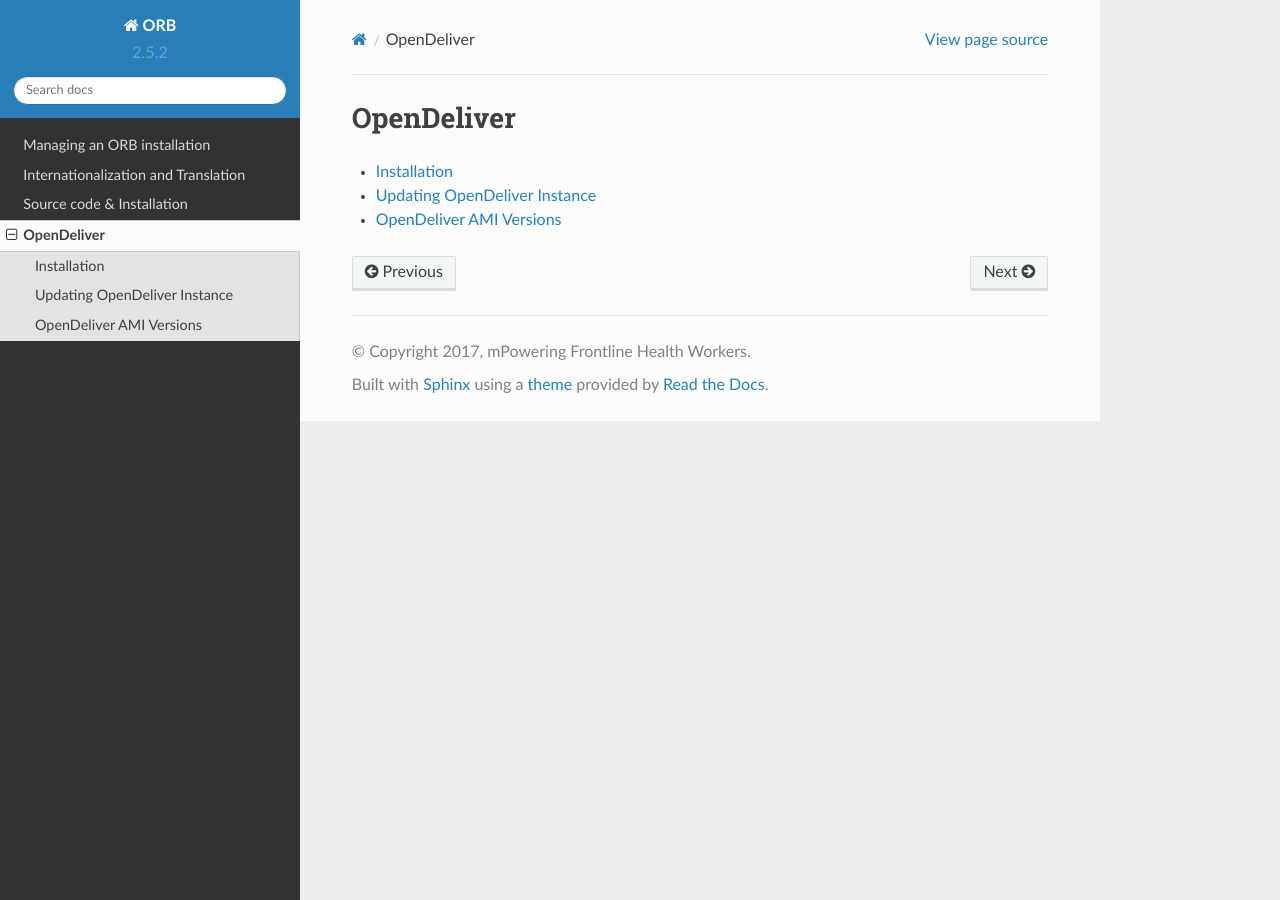
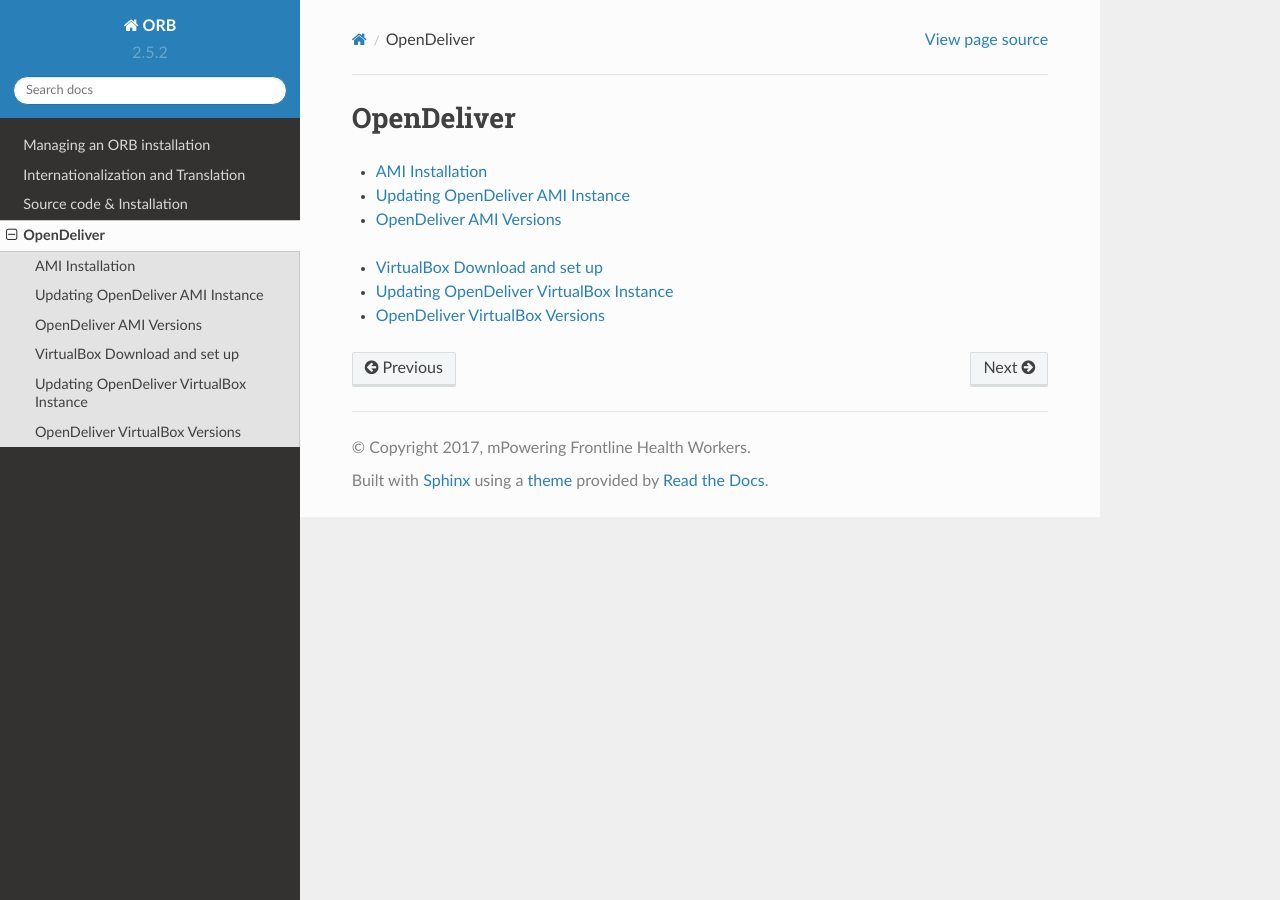
Before and after one commit to mPowering/django-orb, a Sphinx documentation site: the page built from docs/opendeliver/index.rst, in a window 1280 px wide. Built offline with Sphinx 7.4.7 and the Read the Docs theme 2.0.0, drawn with Linux system fonts in a browser that asks for light colours.

Commit message:
update docs

```diff
--- a/docs/opendeliver/install.rst
+++ b/docs/opendeliver/aws/install.rst
@@ -1,4 +1,4 @@
-Installation
+AMI Installation
 ============================
 
 
--- /dev/null
+++ b/docs/opendeliver/aws/update.rst
@@ -0,0 +1,2 @@
+Updating OpenDeliver AMI Instance
+===================================
--- a/docs/opendeliver/index.rst
+++ b/docs/opendeliver/index.rst
@@ -6,6 +6,14 @@
 .. toctree::
    :maxdepth: 1
 
-   install
-   update
-   versions
+   aws/install
+   aws/update
+   aws/versions
+
+
+.. toctree::
+   :maxdepth: 1
+
+   vbox/install
+   vbox/update
+   vbox/versions
--- a/docs/opendeliver/update.rst
+++ b/docs/opendeliver/vbox/install.rst
@@ -1,2 +1,2 @@
-Updating OpenDeliver Instance
+VirtualBox Download and set up
 ===============================
--- /dev/null
+++ b/docs/opendeliver/vbox/update.rst
@@ -0,0 +1,2 @@
+Updating OpenDeliver VirtualBox Instance
+=========================================
--- /dev/null
+++ b/docs/opendeliver/vbox/versions.rst
@@ -0,0 +1,2 @@
+OpenDeliver VirtualBox Versions
+=================================
--- a/docs/technical/index.rst
+++ b/docs/technical/index.rst
@@ -14,3 +14,4 @@
    changelog
    virus
    ../api/restapi
+   roadmap
```
Also changed, not shown: docs/opendeliver/aws/versions.rst (renamed from docs/opendeliver/versions.rst).
